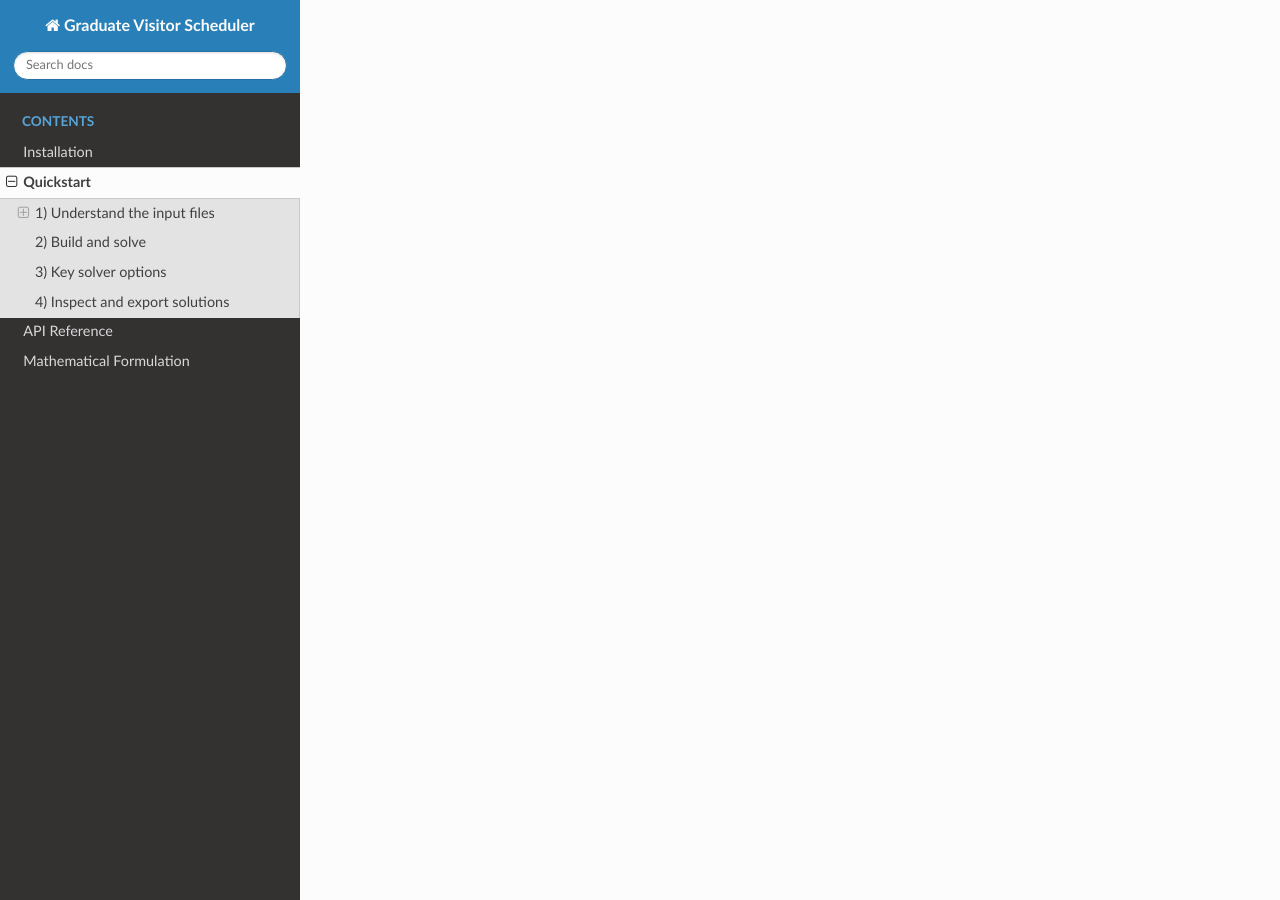
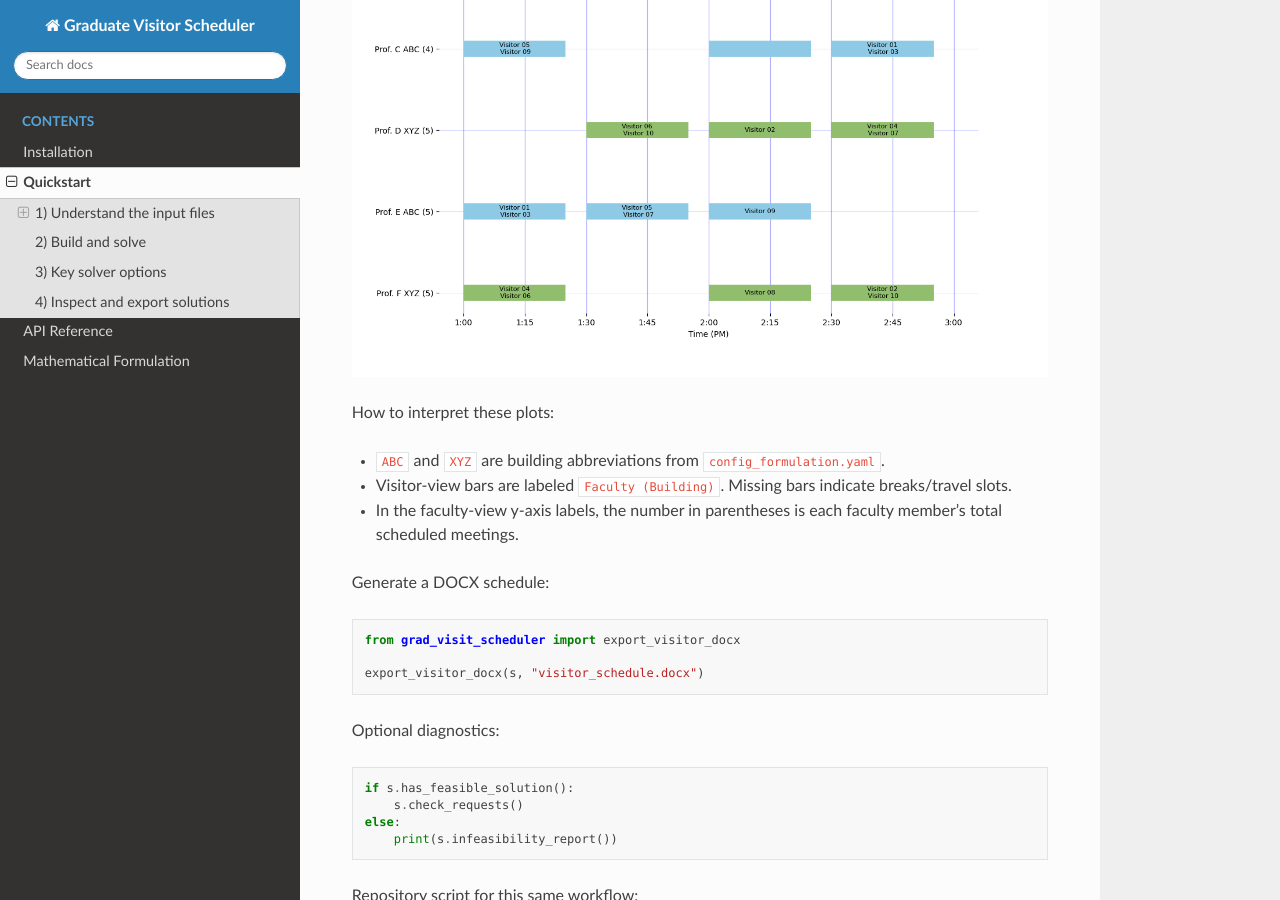
Before and after one commit to dowlinglab/grad-visit-scheduler, a Sphinx documentation site: the page built from docs/quickstart.md, in a window 1280 px wide and 900 px high, scrolled down 2783 px. Built offline with Sphinx 7.4.7 and the Read the Docs theme 3.1.0, drawn with Linux system fonts in a browser that asks for light colours; some of the changed text lies outside the part shown.

Commit message:
Improved result visualization explanation in RTD

````diff
--- a/docs/quickstart.md
+++ b/docs/quickstart.md
@@ -80,6 +80,18 @@ Common options on `schedule_visitors(...)`:
 
 ## 4) Inspect and export solutions
 
+Schedule plots from this example:
+
+![Visitor Schedule Example](_static/visitor_schedule_example.png)
+
+![Faculty Schedule Example](_static/faculty_schedule_example.png)
+
+How to interpret these plots:
+
+- `ABC` and `XYZ` are building abbreviations from `config_formulation.yaml`.
+- Visitor-view bars are labeled `Faculty (Building)`. Missing bars indicate breaks/travel slots.
+- In the faculty-view y-axis labels, the number in parentheses is each faculty member's total scheduled meetings.
+
 Generate a DOCX schedule:
 
 ```python
````
Also changed, not shown: docs/index.md (+6 -0 lines).
